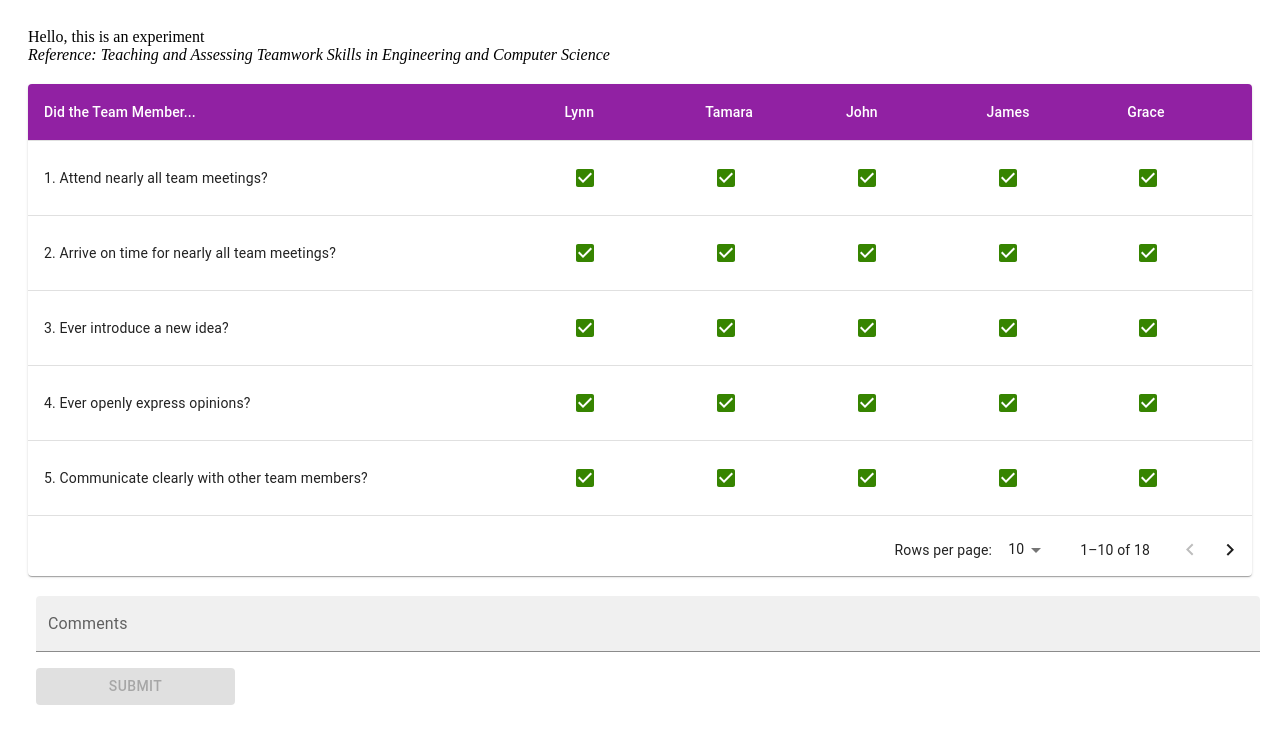
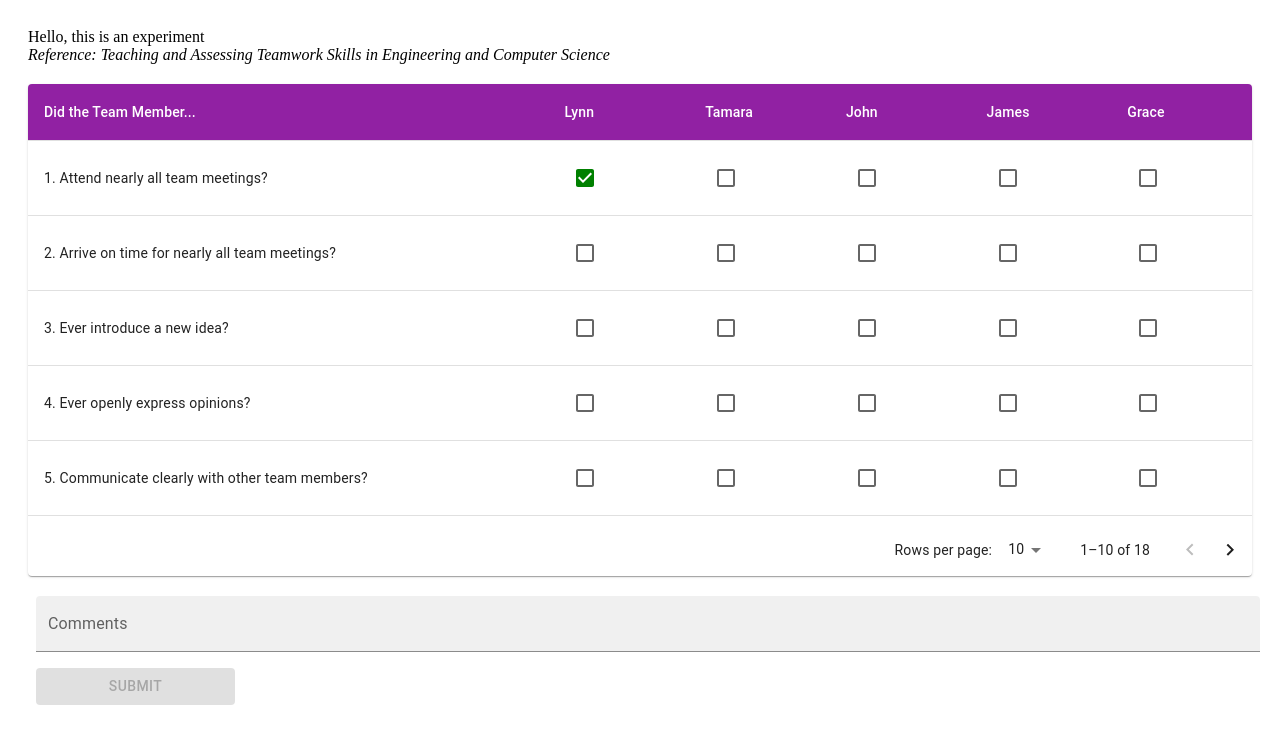
Before and after one commit to graasp/graasp-app-survey, a React (Create React App) app: page / in a window 1280 px wide. Both pictures are taken after a click on the element 585 px from the left and 178 px from the top of the page. Shown: the top 744 px of the page. Built offline with nearby package versions, Linux system fonts and the light colour scheme.

Commit message:
fix checkboxes states

```diff
--- a/src/CustomCheckBox.js
+++ b/src/CustomCheckBox.js
@@ -51,7 +51,7 @@ const CustomCheckbox = (props) => {
       return (
         <Checkbox
           checked={positive ? positive : " "}
-          style={{ filter: "hue-rotate(240deg)" }}
+          style={{ color:'green'}}
           onClick={handleChange}
         />
       );
@@ -59,8 +59,8 @@ const CustomCheckbox = (props) => {
     if (isChecked === CHECKBOX_STATES.Negative) {
       return (
         <Checkbox
-          checked={positive ? positive : " "}
-          style={{ filter: "hue-rotate(240deg)" }}
+          checked={negative ? negative : " "}
+          style={{ color:'red'}}
           onClick={handleChange}
         />
       );
@@ -68,8 +68,7 @@ const CustomCheckbox = (props) => {
     if (isChecked === CHECKBOX_STATES.Empty) {
       return (
         <Checkbox
-          checked={positive ? positive : " "}
-          style={{ filter: "hue-rotate(240deg)" }}
+          checked={false}
           onClick={handleChange}
         />
       );
@@ -77,8 +76,8 @@ const CustomCheckbox = (props) => {
     if (isChecked === CHECKBOX_STATES.NonApplicable) {
       return (
         <Checkbox
-          checked={positive ? positive : " "}
-          style={{ filter: "hue-rotate(240deg)" }}
+          checked={nonApplicable ? nonApplicable : " "}
+          style={{color:'orange'}}
           onClick={handleChange}
         />
       );
```
